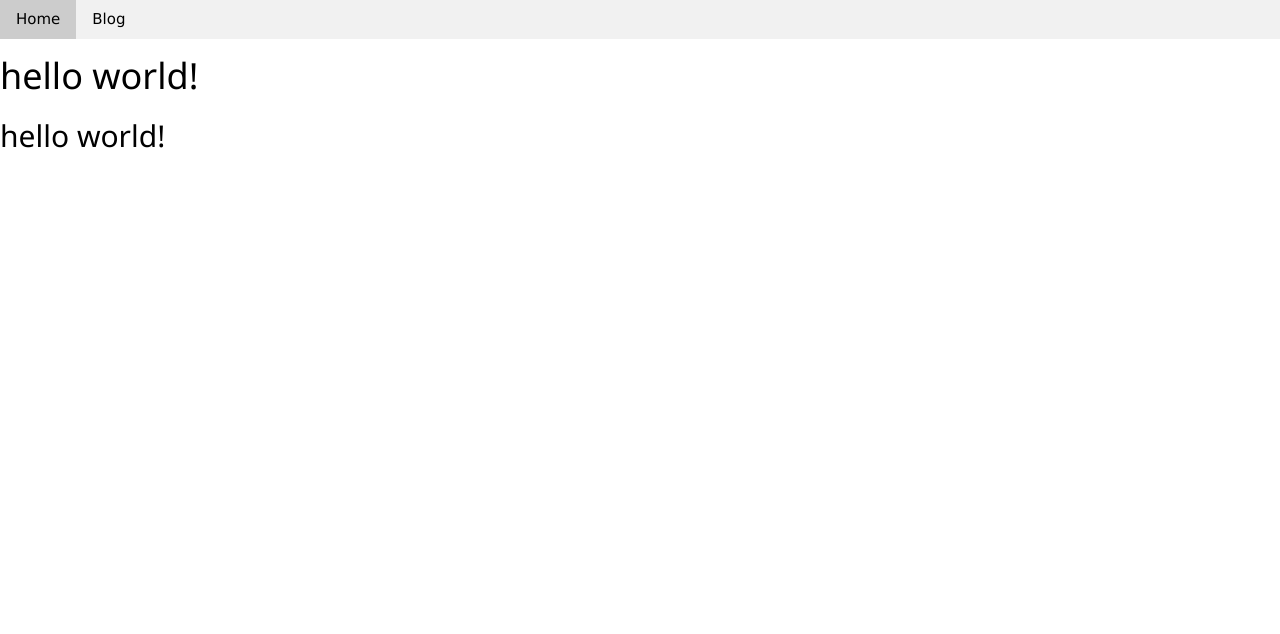
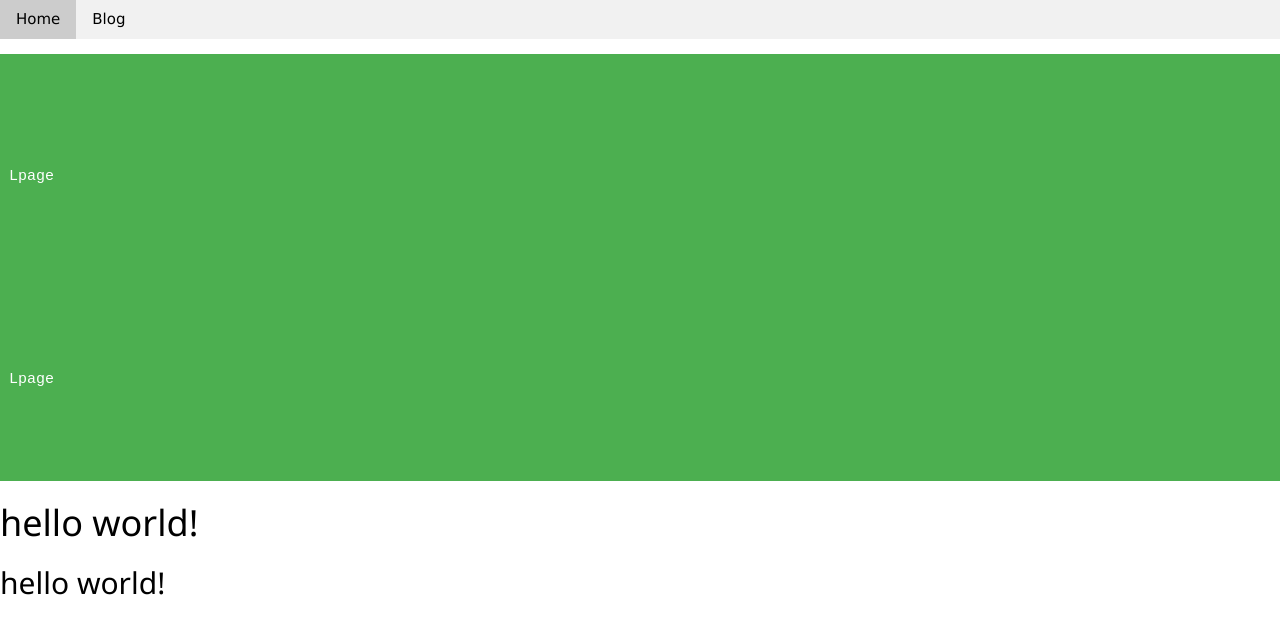
Before and after one commit to 72db/72db.github.io, a Jekyll site: the page built from docs/index.html, in a window 1280 px wide. Shown: the top 634 px of the page. Built offline with Jekyll 4.4.1, drawn with Linux system fonts in a browser that asks for light colours.

Commit message:
Update navigation.html

```diff
--- a/docs/_includes/navigation.html
+++ b/docs/_includes/navigation.html
@@ -3,3 +3,20 @@
 	<a href="{{ item.link }}" class="w3-bar-item w3-button{% if page.url == item.link %} w3-dark-grey{% endif %}{% if page.layout == 'post' and site.data.navigation.index == 2 %} w3-dark-grey{% endif %}">{{ item.name }}</a>
 {% endfor %}
 </div>
+<div class="w3-green">
+<pre>
+{% for item in site.data.navigation %}
+
+{{ item.index }}
+{{ site.data.navigation.index }}
+
+{% if page.layout == "post" %}
+Lpost {% else %} Lpage {% endif %}
+
+{% if site.data.navigation.index == 2 %}
+{{ item.name }}
+{% endif %}
+
+{% endfor %}
+</pre>
+</div>
```
